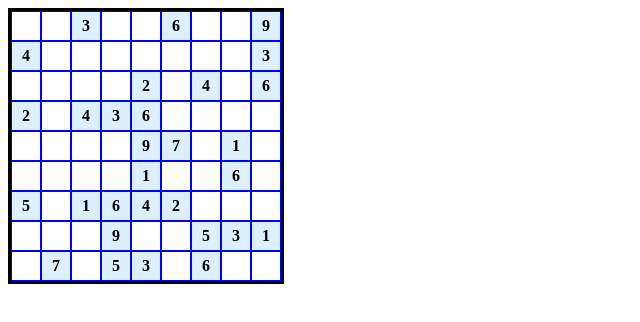
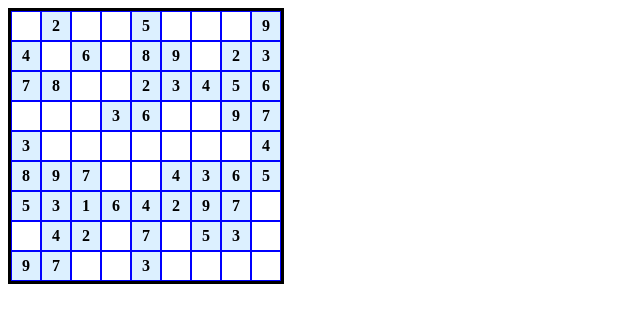
Before and after one commit to sankalplele/sudoku, a React (Vite) app: page / in a window 1280 px wide. Shown: the top 322 px of the page, without its empty margins (0-640 px from the left). Built offline with nearby package versions, Linux system fonts and the light colour scheme.

Commit message:
feat: add logic for adding number to a box in a board and related UI

```diff
--- a/src/App.jsx
+++ b/src/App.jsx
@@ -3,7 +3,7 @@ import Board from "./components/Board";
 import { generateRandomBoard } from "./features/board/generateRandomBoard";
 
 function App() {
-  const initialBoard = generateRandomBoard(30);
+  const initialBoard = generateRandomBoard(45);
 
   return (
     <>
--- a/src/components/Board.jsx
+++ b/src/components/Board.jsx
@@ -1,8 +1,43 @@
-import React, { useState } from "react";
+import { useState } from "react";
 import Box from "./Box";
+import { isValid } from "../features/board/validateInsertion";
 
 function Board({ initialBoard }) {
   const [board, setBoard] = useState(initialBoard);
+  const [isBoardEditing, setIsBoardEditing] = useState(false);
+  const [editingCell, setEditingCell] = useState(null);
+  const [count, setCount] = useState(0);
+
+  const handleSubmit = () => {
+    if (!editingCell) return;
+
+    const { row, col } = editingCell;
+    const value = count % 10;
+    console.log(value);
+
+    if (isValid(board, row, col, value)) {
+      setBoard((previousBoard) =>
+        previousBoard.map((boardRow, rowIndex) =>
+          rowIndex === row
+            ? boardRow.map((cell, colIndex) =>
+                colIndex === col ? value : cell,
+              )
+            : boardRow,
+        ),
+      );
+    } else {
+      console.log("not valid");
+    }
+    setCount(0);
+    setEditingCell(null);
+    setIsBoardEditing(false);
+  };
+
+  const handleAbort = () => {
+    setCount(0);
+    setEditingCell(null);
+    setIsBoardEditing(false);
+  };
 
   return (
     <>
@@ -21,12 +56,29 @@ function Board({ initialBoard }) {
           return row.map((box, boxIndex) => (
             <Box
               value={box}
+              row={rowIndex}
+              col={boxIndex}
+              isEditing={
+                editingCell?.row === rowIndex && editingCell?.col === boxIndex
+              }
+              isBoardEditing={isBoardEditing}
+              setIsBoardEditing={setIsBoardEditing}
+              count={count}
+              setCount={setCount}
+              onSelect={(row, col) => setEditingCell({ row, col })}
               key={boxIndex + "" + rowIndex}
               isPreFilled={initialBoard[rowIndex][boxIndex] != 0}
             />
           ));
         })}
       </div>
+
+      {editingCell ? (
+        <>
+          <button onClick={handleSubmit}>Submit</button>{" "}
+          <button onClick={handleAbort}>Abort</button>
+        </>
+      ) : null}
     </>
   );
 }
--- a/src/components/Box.jsx
+++ b/src/components/Box.jsx
@@ -1,6 +1,25 @@
-import React from "react";
+import { useState } from "react";
 
-function Box({ value, isPreFilled }) {
+function Box({
+  value,
+  row,
+  col,
+  isEditing,
+  isBoardEditing,
+  setIsBoardEditing,
+  count,
+  setCount,
+  onSelect,
+  isPreFilled,
+}) {
+  const handleBoxClick = () => {
+    if ((!isBoardEditing && !isPreFilled) || isEditing) {
+      setCount((prevCount) => prevCount + 1);
+      onSelect(row, col);
+      setIsBoardEditing(true);
+    }
+  };
+
   return (
     <>
       <div
@@ -8,12 +27,18 @@ function Box({ value, isPreFilled }) {
           border: "1px solid blue",
           textAlign: "center",
           alignContent: "center",
-          cursor: `${isPreFilled ? "auto" : "pointer"}`,
+          cursor: `${(!isBoardEditing && !isPreFilled) || isEditing ? "pointer" : "auto"}`,
           fontWeight: `${isPreFilled ? "bold" : "auto"}`,
-          backgroundColor: `${isPreFilled ? "rgb(220, 240, 255)" : "auto"}`,
+          backgroundColor: isEditing
+            ? "rgb(0, 240, 255)"
+            : isPreFilled
+              ? "rgb(220, 240, 255)"
+              : "transparent",
         }}
+        onClick={handleBoxClick}
       >
-        {value != 0 ? value : ""}
+        {!isEditing && value != 0 ? value : ""}
+        {isEditing ? (count % 10 != 0 ? count % 10 : "") : ""}
       </div>
     </>
   );
--- a/src/features/board/validateInsertion.js
+++ b/src/features/board/validateInsertion.js
@@ -1,6 +1,7 @@
 import { BOARD_SIZE, BOX_SIZE } from "../../utils/constants";
 
 export const isValid = (board, row, col, num) => {
+  if (num == 0) return true;
   for (let i = 0; i < BOARD_SIZE; i++) {
     if (board[row][i] === num || board[i][col] === num) return false;
   }
```
